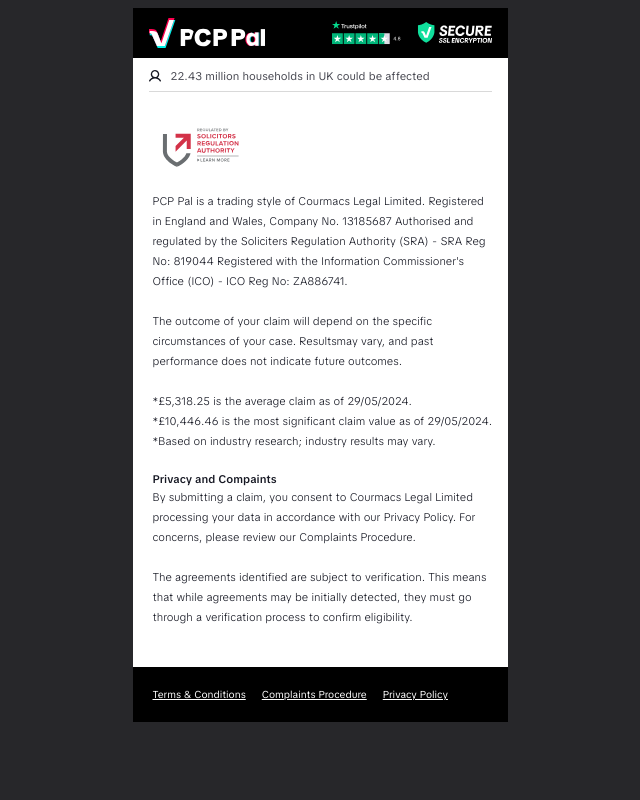
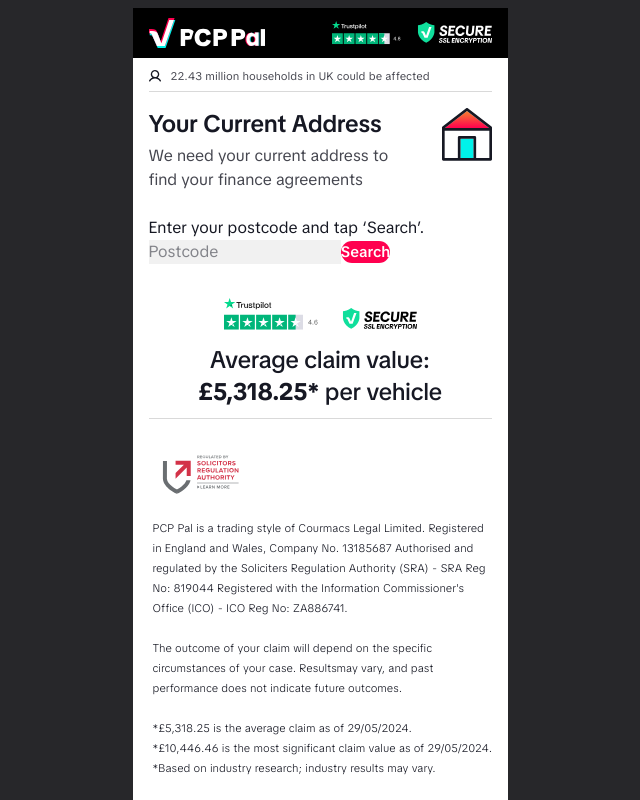
Before and after one commit to SmackSmash/tgg, a Next.js app: page /address in a window 1280 px wide. Shown: the top 800 px of the page, without its empty margins (320-960 px from the left). Built offline with nearby package versions, Linux system fonts and the light colour scheme.

Commit message:
Build out postcode form

```diff
--- a/src/app/address/page.tsx
+++ b/src/app/address/page.tsx
@@ -1,9 +1,26 @@
+import Image from 'next/image';
 import TopBanner from '../../components/top-banner';
+import Trust from '@/src/components/trust';
+import House from '@/public/house.svg';
+import PostcodeSearch from '@/src/components/postcode-search';
 
 export default function Address() {
   return (
     <main className='px-4 py-2'>
       <TopBanner>22.43 million households in UK could be affected</TopBanner>
+      <section className='flex flex-col py-4'>
+        <div className='flex items-start gap-6'>
+          <div>
+            <h1 className='text-2xl font-semibold'>Your Current Address</h1>
+            <p className='text-text-color/80 py-1'>
+              We need your current address to find your finance agreements
+            </p>
+          </div>
+          <Image src={House} alt='House Icon' />
+        </div>
+      </section>
+      <PostcodeSearch />
+      <Trust />
     </main>
   );
 }
--- a/src/app/globals.css
+++ b/src/app/globals.css
@@ -13,8 +13,10 @@
   --color-text-color: rgba(22, 24, 35, 1);
   --color-border-grey: rgba(0, 0, 0, 0.15);
   --color-cta-red: rgba(255, 0, 79, 1);
+  --color-cta-disabled: rgba(184, 184, 190, 1);
   --color-lenders-grey: rgba(217, 217, 217, 1);
   --color-pcp-grey: rgba(84, 82, 82, 1);
+  --color-input-grey: rgba(241, 241, 241, 1);
 }
 body {
   font-family: 'TikTok', Arial, Helvetica, sans-serif;
--- a/src/app/layout.tsx
+++ b/src/app/layout.tsx
@@ -5,7 +5,7 @@
 import './globals.css';
 
 import Image from 'next/image';
-import Overlay from '@/public/overlays/lp-expanded.png';
+import Overlay from '@/public/overlays/q1-address.png';
 
 export const metadata: Metadata = {
   title: 'TGG Test',
--- /dev/null
+++ b/src/components/postcode-search.tsx
@@ -0,0 +1,13 @@
+import TextInput from './text-input';
+
+export default function PostcodeSearch() {
+  return (
+    <form className='py-1'>
+      <p>Enter your postcode and tap &lsquo;Search&rsquo;.</p>
+      <TextInput placeholder='Postcode' />
+      <button className='bg-cta-red disabled:bg-cta-disabled rounded-full text-[15px] font-semibold text-white'>
+        Search
+      </button>
+    </form>
+  );
+}
--- /dev/null
+++ b/src/components/text-input.tsx
@@ -0,0 +1,7 @@
+type TextInputProps = {
+  placeholder: string;
+};
+
+export default function TextInput({ placeholder }: TextInputProps) {
+  return <input type='text' placeholder={placeholder} className='bg-input-grey grow' />;
+}
```
Also changed, not shown: public/house.svg (added), public/overlays/q1-address.png (added).
